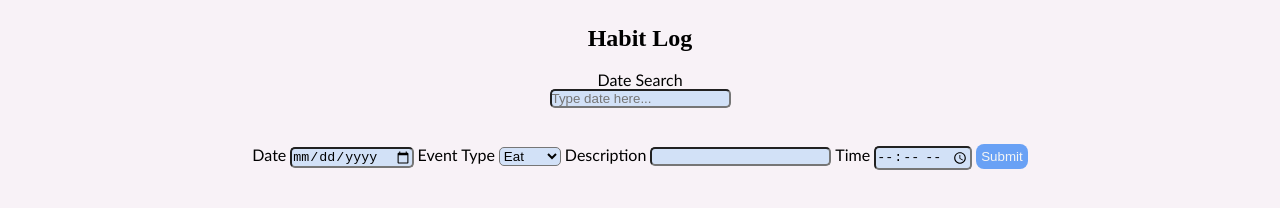
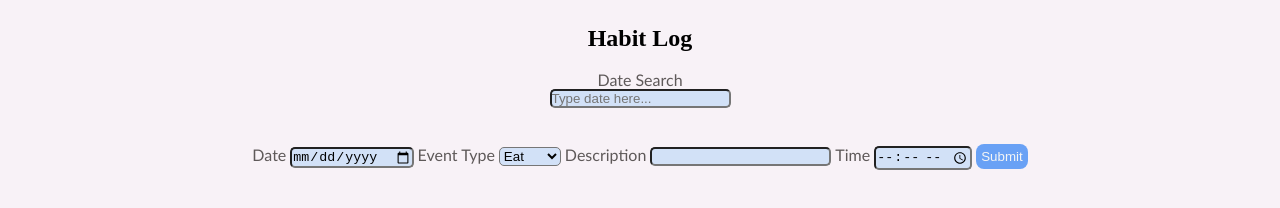
Before and after one commit to Lerwa30/devmountain-capstone-1, a website: page index.html in a window 1280 px wide. Shown: the part 132-340 px from the top of the page. Drawn offline with nearby package versions, Linux system fonts and the light colour scheme; no server answers.

Commit message:
added readme

```diff
--- a/index.js
+++ b/index.js
@@ -105,7 +105,6 @@ const createListItem = (item) => {
     if (!(e.date in datesObject)) {
       datesObject[e.date] = [];
     }
-    console.log(datesObject);
     datesObject[e.date].push(item[i]);
   });
 
--- a/server/controller.js
+++ b/server/controller.js
@@ -82,5 +82,5 @@ module.exports = {
             res.status(200).send(dbResult[0]);
           });
       });
-  }
+  },
 };
--- a/styles.css
+++ b/styles.css
@@ -27,6 +27,7 @@ h2 {
 h4, label {
     font-family:'Trebuchet MS', 'Lucida Sans Unicode', 'Lucida Grande', 'Lucida Sans', Arial;
     text-decoration: solid;
+    color: rgb(94, 89, 89);
 }
 
 a {
```
Also changed, not shown: index.html (+0 -4 lines), README.md (added).
